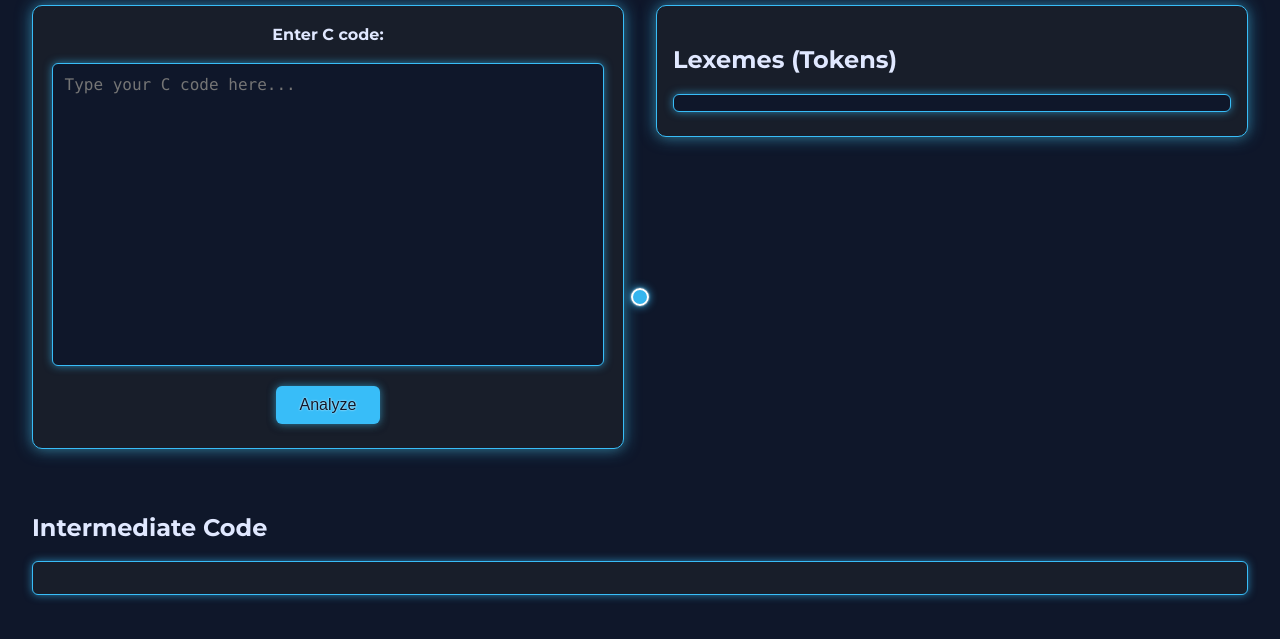
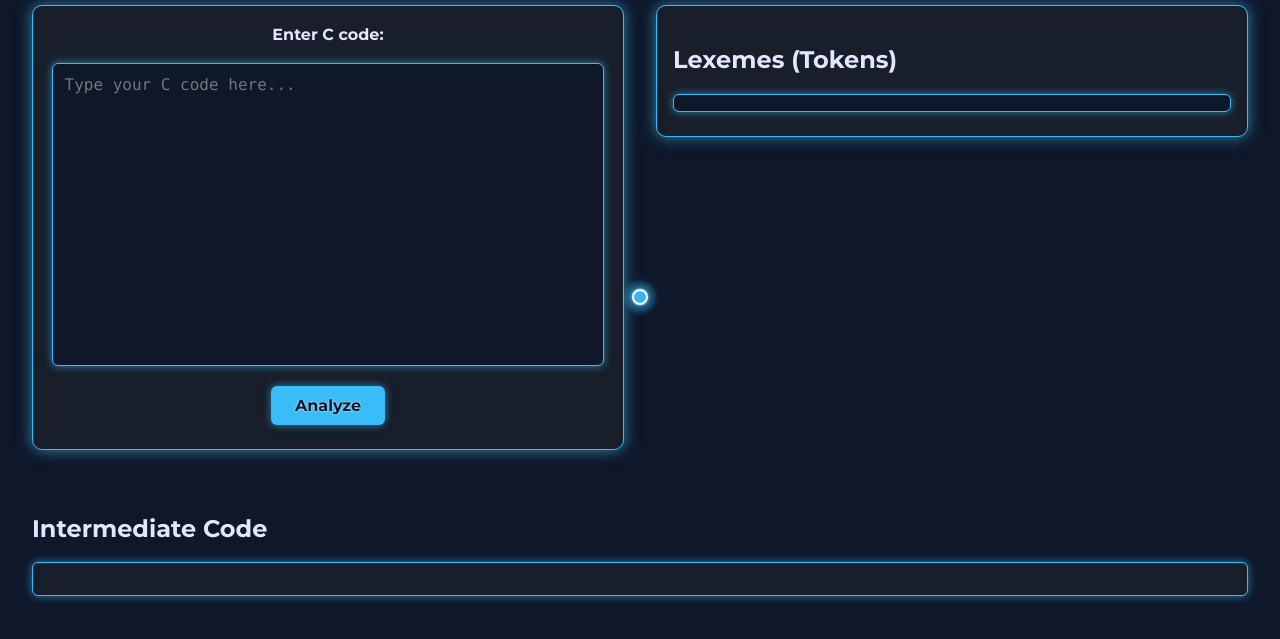
Before and after one commit to AdityaPandey6/Intermediate_Compiler, a website: page public/index.html in a window 1280 px wide. Shown: the part 103-742 px from the top of the page. Drawn offline with nearby package versions, Linux system fonts and the light colour scheme.

Commit message:
Changed few properties in index.html

```diff
--- a/public/index.html
+++ b/public/index.html
@@ -89,7 +89,7 @@
 
         textarea,
         textarea:focus {
-            caret-color: #ffb300 !important;
+            caret-color: white !important;
         }
 
         .lexeme-table-wrapper {
@@ -140,6 +140,7 @@
             box-shadow: 0 0 8px #38bdf8a0, 0 2px 8px #222a;
             transition: background 0.2s, color 0.2s, box-shadow 0.2s;
             text-shadow: 0 0 2px #fff;
+            font-family: 'Montserrat', 'Segoe UI', Arial, sans-serif;
         }
 
         button:hover {
@@ -191,8 +192,8 @@
             position: fixed;
             top: 0;
             left: 0;
-            width: 14px;
-            height: 14px;
+            width: 12px;
+            height: 12px;
             border-radius: 50%;
             background: rgba(56, 189, 248, 0.95);
             border: 2px solid #fff;
@@ -207,8 +208,8 @@
             position: fixed;
             top: 0;
             left: 0;
-            width: 9px;
-            height: 9px;
+            width: 32px;
+            height: 32px;
             border-radius: 50%;
             background: rgba(56, 189, 248, 0.25);
             pointer-events: none;
```
